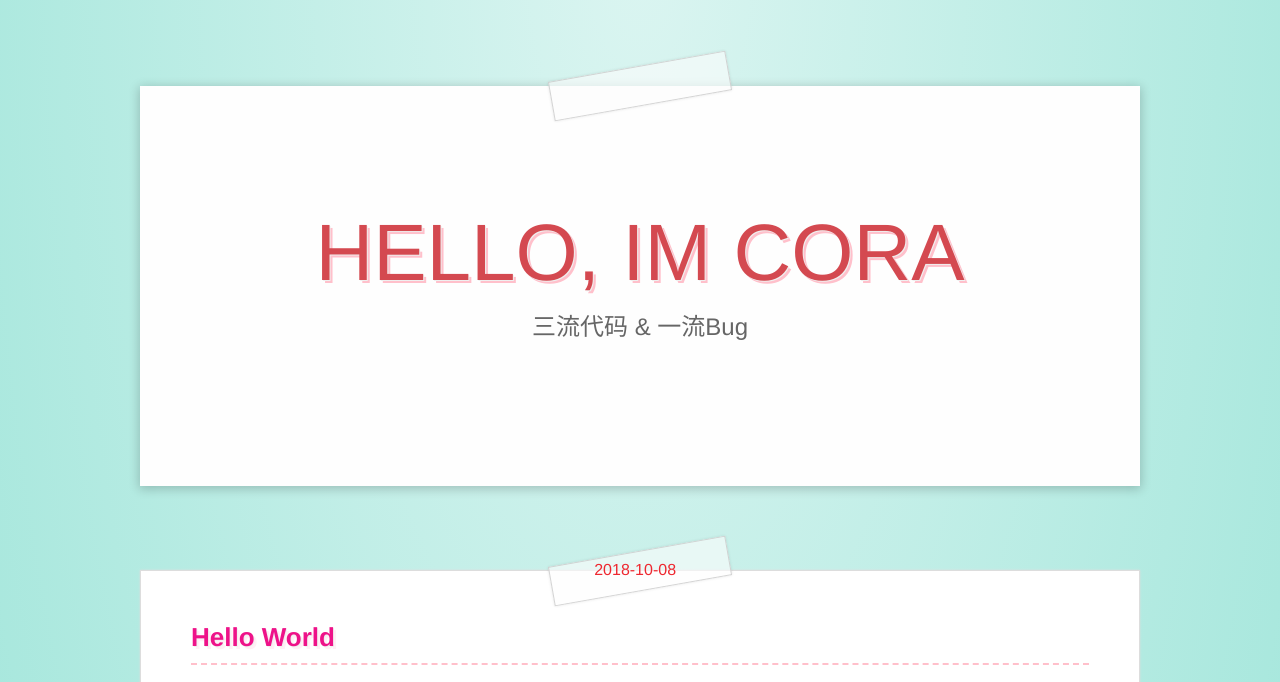
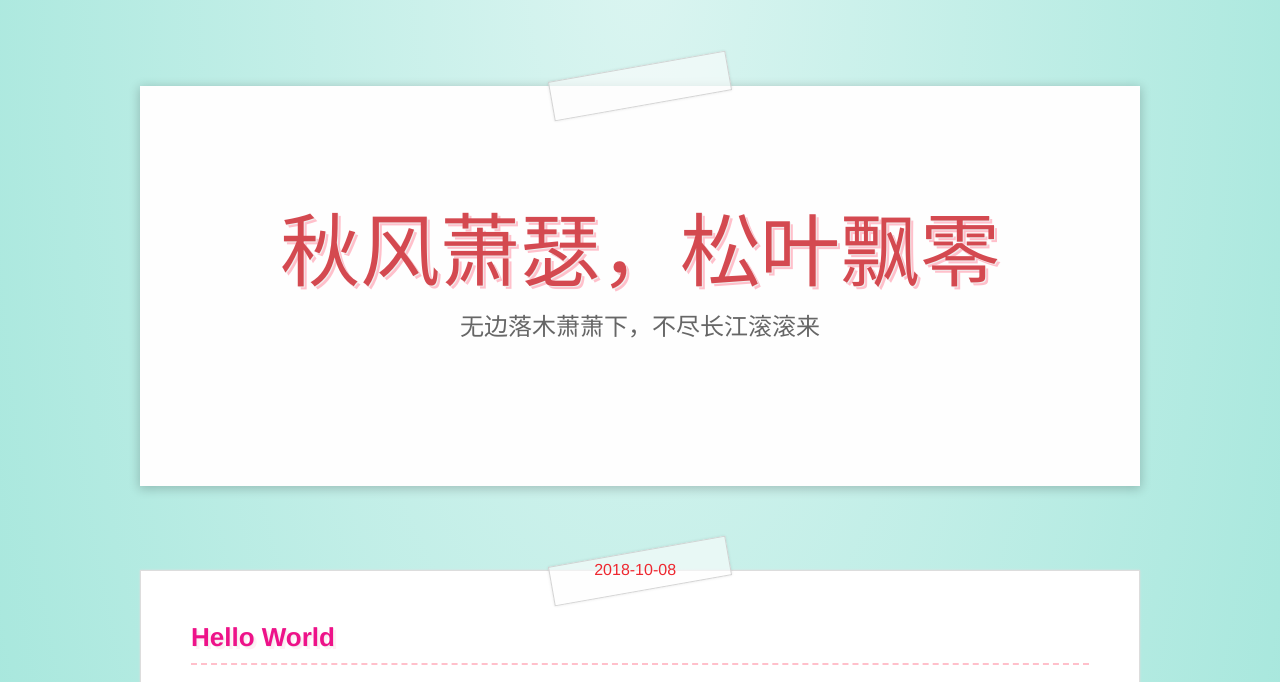
Before and after one commit to jananaca/jananaca, a plain HTML site: page index.html in a window 1280 px wide. Shown: the part 74-756 px from the top of the page. Drawn offline with Linux system fonts and the light colour scheme.

Commit message:
Site updated: 2018-10-08 15:39:59

```diff
--- a/index.html
+++ b/index.html
@@ -94,8 +94,8 @@
 
 <section class="banner">
   <div class="headintro">
-    <p class="title">HELLO, IM CORA</p>
-    <p class="subtitle">三流代码 &amp; 一流Bug</p>
+    <p class="title">秋风萧瑟，松叶飘零</p>
+    <p class="subtitle">无边落木萧萧下，不尽长江滚滚来</p>
   </div>
 </section>
 
```
